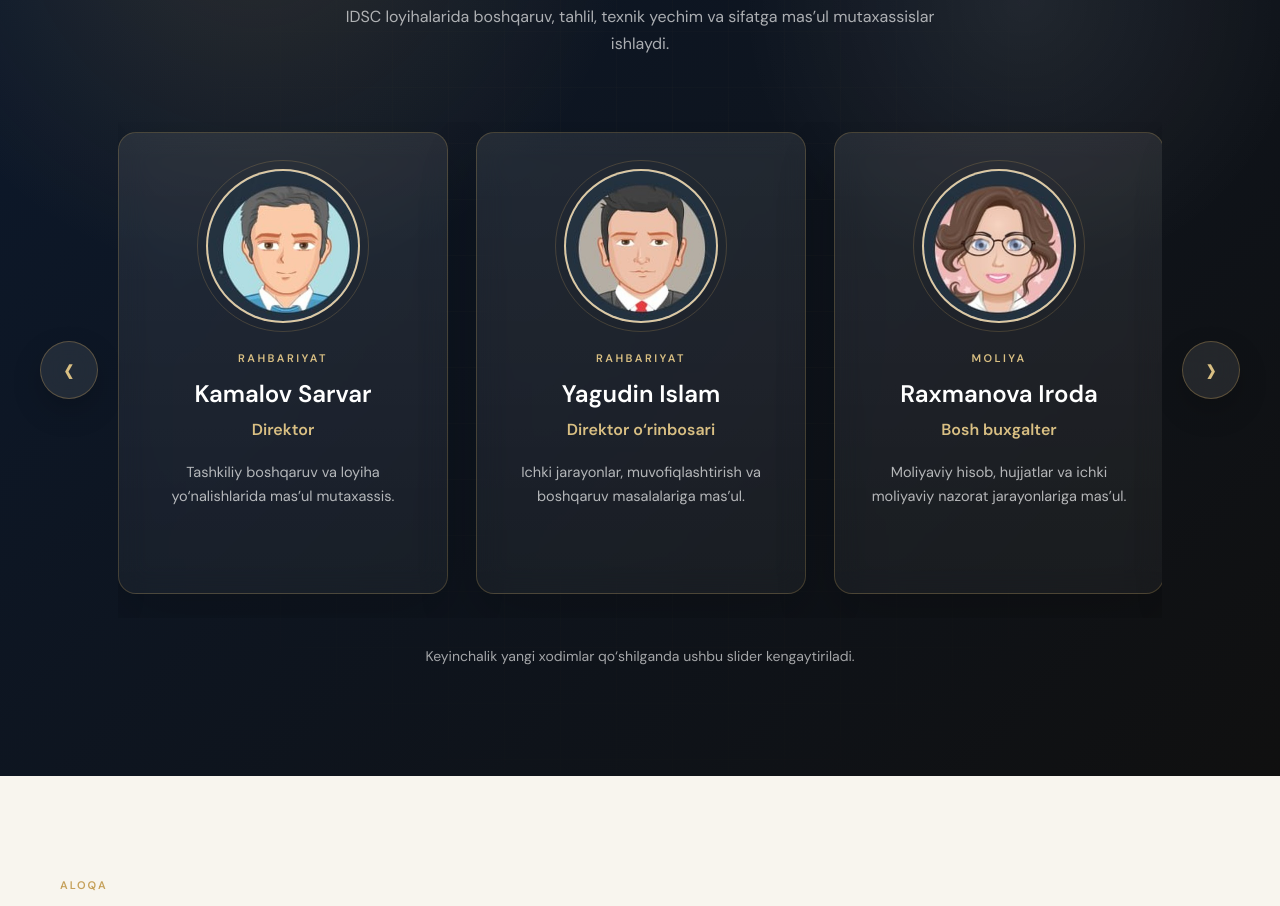
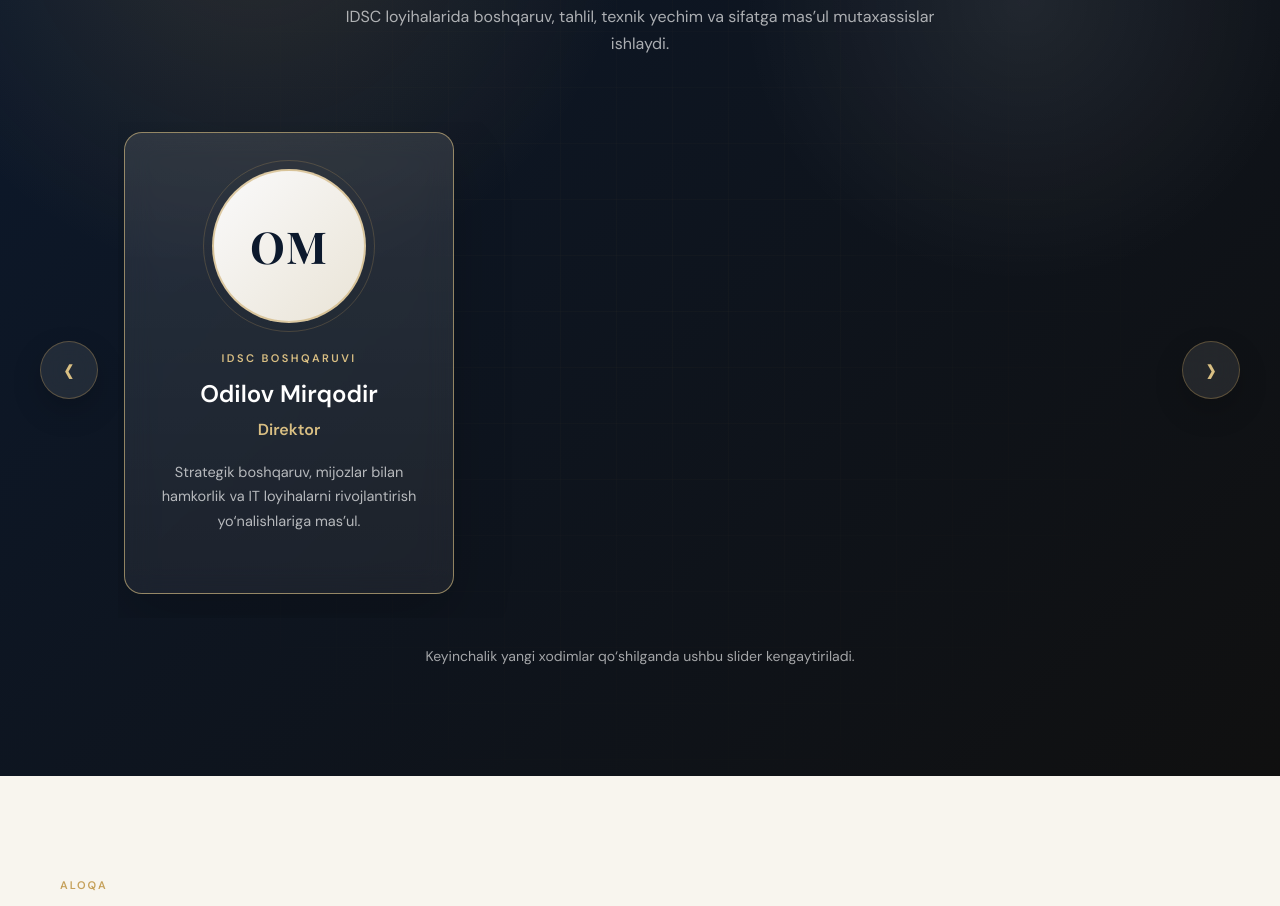
Before and after one commit to mirqodirodilov/idsc, a plain HTML site: page index.html in a window 1280 px wide. Shown: the part 8275-9181 px from the top of the page. Drawn offline with nearby package versions, Linux system fonts and the light colour scheme.

Commit message:
Update index.html

```diff
--- a/index.html
+++ b/index.html
@@ -759,58 +759,6 @@
                 <p class="team-member-desc" data-i18n="teamDirectorDesc">Strategik boshqaruv, mijozlar bilan hamkorlik va IT loyihalarni rivojlantirish yo‘nalishlariga mas’ul.</p>
               </div>
             </article>
-
-            <article class="team-member-card">
-              <div class="team-avatar-wrap">
-                <img class="team-avatar team-avatar-img" src="assets/images/team-kamalov.jpg" alt="Kamalov Sarvar" loading="lazy" />
-                <div class="team-avatar-ring" aria-hidden="true"></div>
-              </div>
-              <div class="team-member-body">
-                <p class="team-card-kicker" data-i18n="teamManagementKicker">Rahbariyat</p>
-                <h3 class="team-member-name" data-i18n="teamKamalovName">Kamalov Sarvar</h3>
-                <p class="team-member-role" data-i18n="teamKamalovRole">Direktor</p>
-                <p class="team-member-desc" data-i18n="teamKamalovDesc">Tashkiliy boshqaruv va loyiha yo‘nalishlarida mas’ul mutaxassis.</p>
-              </div>
-            </article>
-
-            <article class="team-member-card">
-              <div class="team-avatar-wrap">
-                <img class="team-avatar team-avatar-img" src="assets/images/team-yagudin.jpg" alt="Yagudin Islam" loading="lazy" />
-                <div class="team-avatar-ring" aria-hidden="true"></div>
-              </div>
-              <div class="team-member-body">
-                <p class="team-card-kicker" data-i18n="teamManagementKicker">Rahbariyat</p>
-                <h3 class="team-member-name" data-i18n="teamYagudinName">Yagudin Islam</h3>
-                <p class="team-member-role" data-i18n="teamYagudinRole">Direktor o‘rinbosari</p>
-                <p class="team-member-desc" data-i18n="teamYagudinDesc">Ichki jarayonlar, muvofiqlashtirish va boshqaruv masalalariga mas’ul.</p>
-              </div>
-            </article>
-
-            <article class="team-member-card">
-              <div class="team-avatar-wrap">
-                <img class="team-avatar team-avatar-img" src="assets/images/team-raxmanova.jpg" alt="Raxmanova Iroda" loading="lazy" />
-                <div class="team-avatar-ring" aria-hidden="true"></div>
-              </div>
-              <div class="team-member-body">
-                <p class="team-card-kicker" data-i18n="teamFinanceKicker">Moliya</p>
-                <h3 class="team-member-name" data-i18n="teamRaxmanovaName">Raxmanova Iroda</h3>
-                <p class="team-member-role" data-i18n="teamRaxmanovaRole">Bosh buxgalter</p>
-                <p class="team-member-desc" data-i18n="teamRaxmanovaDesc">Moliyaviy hisob, hujjatlar va ichki moliyaviy nazorat jarayonlariga mas’ul.</p>
-              </div>
-            </article>
-
-            <article class="team-member-card">
-              <div class="team-avatar-wrap">
-                <img class="team-avatar team-avatar-img" src="assets/images/team-murodov.jpg" alt="Murodov Shaxzod" loading="lazy" />
-                <div class="team-avatar-ring" aria-hidden="true"></div>
-              </div>
-              <div class="team-member-body">
-                <p class="team-card-kicker" data-i18n="teamTechKicker">Texnik yo‘nalish</p>
-                <h3 class="team-member-name" data-i18n="teamMurodovName">Murodov Shaxzod</h3>
-                <p class="team-member-role" data-i18n="teamMurodovRole">Bosh dasturchi</p>
-                <p class="team-member-desc" data-i18n="teamMurodovDesc">Dasturiy yechimlar, texnik arxitektura va tizim ishlab chiqish jarayonlariga mas’ul.</p>
-              </div>
-            </article>
           </div>
 
           <button type="button" class="team-slider-btn team-slider-btn--next" data-team-scroll="next" aria-label="Next team members">
```
